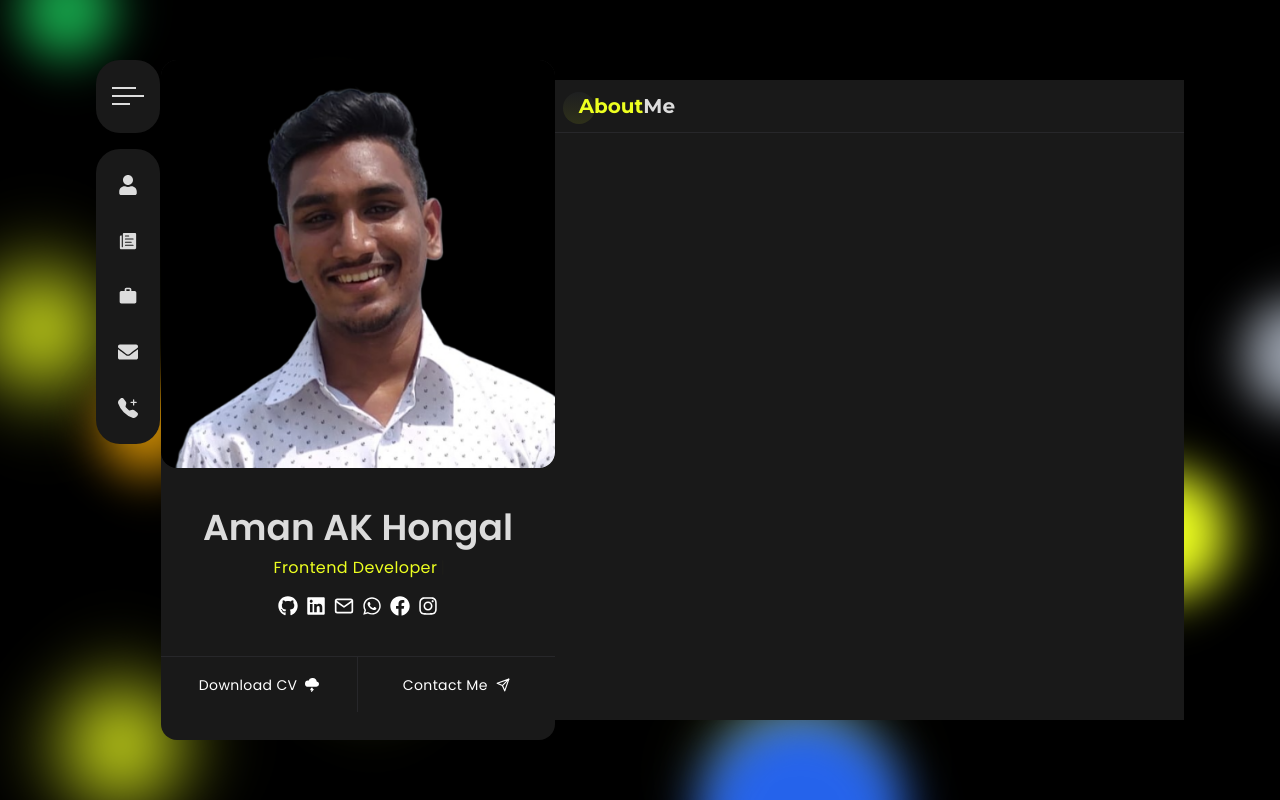
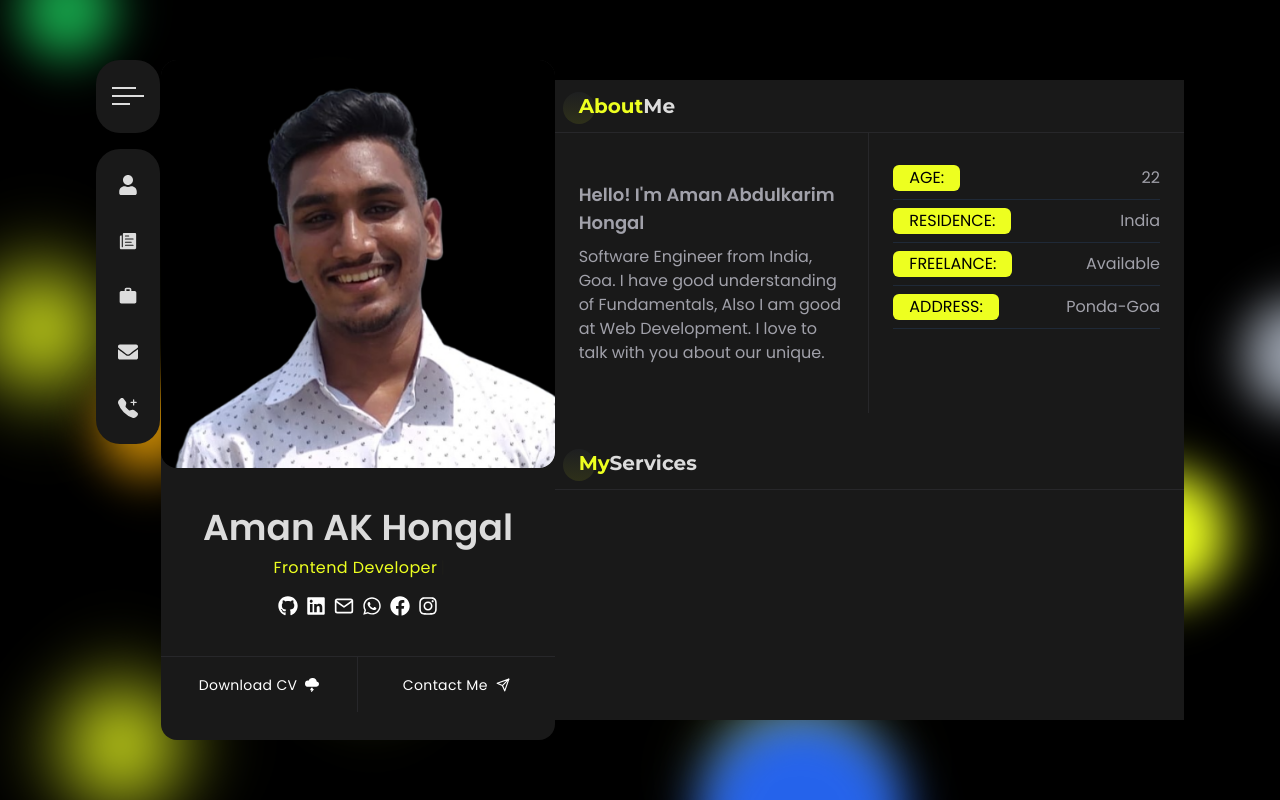
Before and after one commit to Aman-Hongal001/portfolio, a React (Create React App) app: page / in a window 1280 px wide. Built offline with nearby package versions, Linux system fonts and the light colour scheme.

Commit message:
1 section of about me page is created and getting started with 2nd one

```diff
--- a/src/components/about/About.jsx
+++ b/src/components/about/About.jsx
@@ -1,10 +1,13 @@
 import React from "react";
 import Title from "../Home/Title";
+import AboutMe from "./AboutMe";
 
 function About() {
   return (
     <section id="about" className="w-full">
         <Title title="About" subtitle="Me"/>
+        <AboutMe/>
+        <Title title="My" subtitle="Services"/>
     </section>
   );
 }
--- /dev/null
+++ b/src/components/about/AboutMe.jsx
@@ -0,0 +1,26 @@
+import React from "react";
+
+function AboutMe() {
+  return(
+    <div className="flex pb-6">
+        <div className="w-1/2 text-zinc-400  p-6 borderRight flex  flex-col">
+            <div className="py-6">
+                <h2 className="font-semibold mb-2 text-lg">Hello! I'm Aman Abdulkarim Hongal</h2>
+                <p className="text-base leading-6">
+                    Software Engineer from India, Goa. I have good understanding of Fundamentals, Also I am good at Web Development. I love to talk with you about our unique.
+                </p>
+            </div>
+        </div>
+        <div className="w-1/2 p-6">
+            <ul>
+                <li className="aboutRightLi"><span className="aboutRightLiSpan">Age:</span>22</li>
+                <li className="aboutRightLi"><span className="aboutRightLiSpan">Residence:</span>India</li>
+                <li className="aboutRightLi"><span className="aboutRightLiSpan">Freelance:</span>Available</li>
+                <li className="aboutRightLi"><span className="aboutRightLiSpan">Address:</span>Ponda-Goa</li>
+            </ul>
+        </div>
+    </div>
+  );
+}
+
+export default AboutMe;
```
